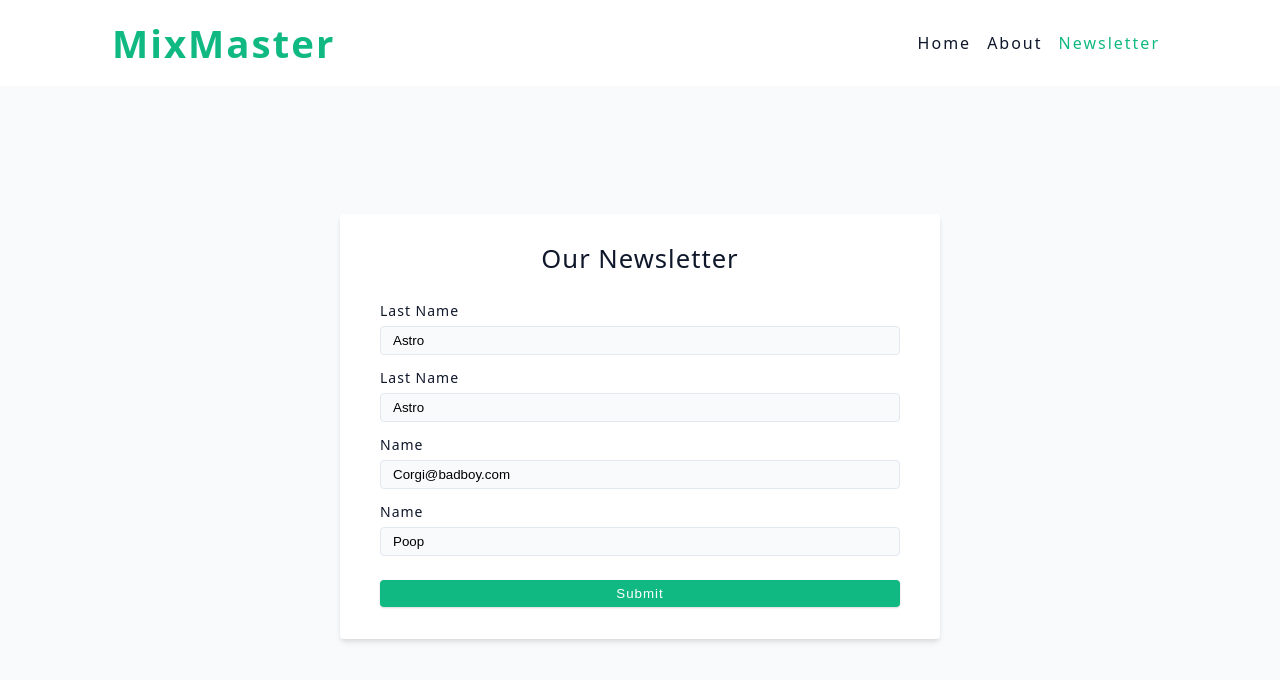
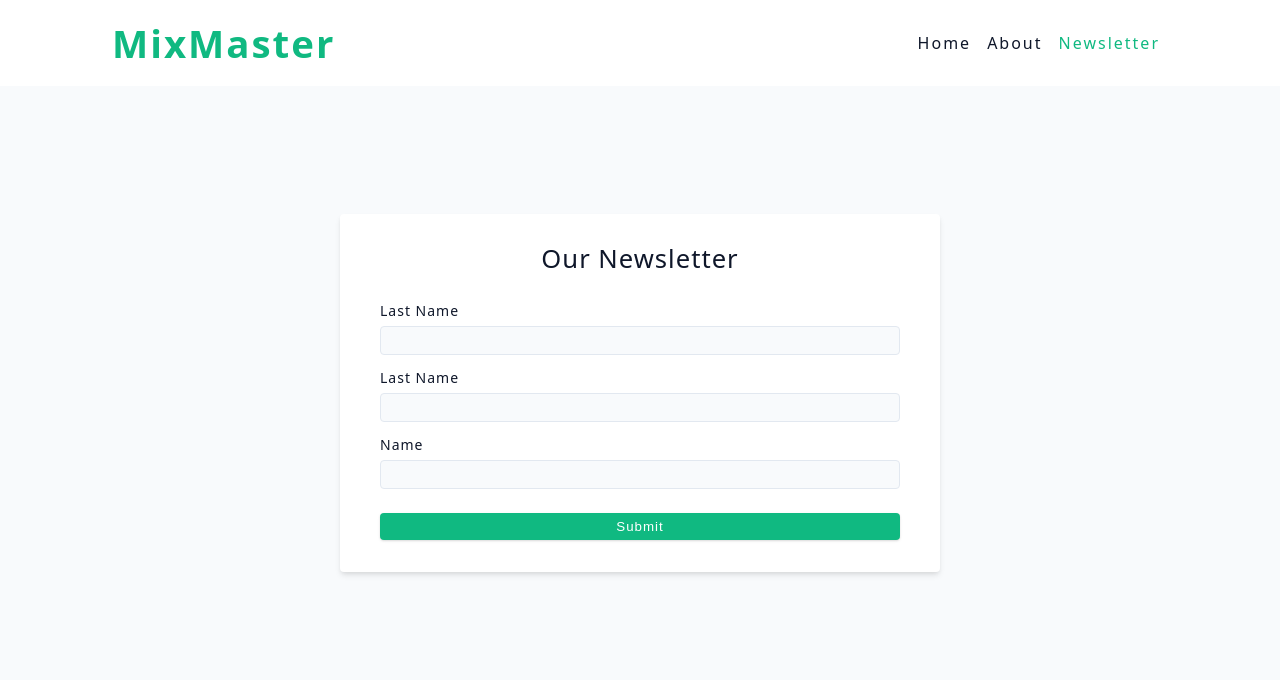
Before and after one commit to eastlee74/mixmaster, a React (Vite) app: page /newsletter in a window 1280 px wide. Shown: the top 680 px of the page. Built offline with nearby package versions, Linux system fonts and the light colour scheme.

Commit message:
SearchForm

```diff
--- a/src/App.jsx
+++ b/src/App.jsx
@@ -12,7 +12,7 @@ import {
 
 import { loader as landingLoader } from "./pages/landing";
 import { loader as singleCocktailLoader} from "./pages/cocktail"
-
+import { action as newsletterAction } from "./pages/newsletter";
 
 const router = createBrowserRouter([
   {
@@ -34,7 +34,8 @@ const router = createBrowserRouter([
       } ,
       {
         path: 'newsletter',
-        element: <Newsletter/>
+        element: <Newsletter/>,
+        action: newsletterAction,
       } ,
       {
         path: 'about',
--- a/src/components/SearchForm.jsx
+++ b/src/components/SearchForm.jsx
@@ -1,7 +1,28 @@
-const SearchForm = () => {
-    return (
-        <h2>SearchFrom</h2>
-    )
+import Wrapper from "../assets/wrappers/SearchForm"
+import {Form, useNavigation} from "react-router-dom"
+
+const SearchForm = ({searchTerm}) => {
+    const navigation = useNavigation()
+    const isSubmitting = navigation.state ==='submitting'
+    return <Wrapper>
+        <Form className="form">
+            <input
+            type="search"
+            name="search"
+            className="form-input"
+            defaultValue={searchTerm}
+           />
+           <button
+           type="submit"
+           className="btn"
+           disable={isSubmitting}
+           >
+            {isSubmitting?"searching...":"search"}
+           </button>
+        </Form>
+    </Wrapper>
+
+
 }
 
 export default SearchForm
--- a/src/pages/Landing.jsx
+++ b/src/pages/Landing.jsx
@@ -1,13 +1,16 @@
 import axios from "axios";
 import { useLoaderData } from "react-router-dom";
 import CocktailList from "../components/CocktailList.jsx";
+import SearchForm from "../components/SearchForm.jsx"
 
 
 const cocktailSearchUrl =
-  'https://www.thecocktaildb.com/api/json/v1/1/search.php?s=a';
+  'https://www.thecocktaildb.com/api/json/v1/1/search.php?s=';
 
-export const loader = async () =>{
-    const searchTerm = ''
+export const loader = async ({request}) =>{
+    const url = new URL (request.url)
+
+    const searchTerm = url.searchParams.get('search') || ''
     const response = await axios.get(`${cocktailSearchUrl}${searchTerm}`)
     return {drinks:response.data.drinks, searchTerm};
 }
@@ -17,6 +20,7 @@ const Landing =() => {
     const {drinks, searchTerm} = useLoaderData()
     // console.log(drinks)
     return <>
+    <SearchForm searchTerm={searchTerm}/>
     <CocktailList drinks={drinks}/>
         </>
 }
--- a/src/pages/Newsletter.jsx
+++ b/src/pages/Newsletter.jsx
@@ -1,5 +1,32 @@
+import { Form, redirect, useNavigation } from "react-router-dom";
+import axios from 'axios';
+import { toast } from "react-toastify";
+
+const newsletterUrl = 'https://jsonplaceholder.typicode.com/posts'
+
+export const action = async({request})=>{
+    const formData = await request.formData()
+    const data = Object.fromEntries(formData)
+
+try  {
+    const response = await axios.post(newsletterUrl, data)
+    console.log(response)
+    toast.success(response.data.msg)
+    return redirect('/')
+} catch(error){
+    console.log(error)
+    toast.error(error?.response?.data?.msg)
+    return error
+}
+
+}
+
+
 const Newsletter =() => {
-    return <form className = 'form'>
+    const navigation = useNavigation
+    const isSubmitting = navigation.state === 'submitting'
+    return (
+    <Form className = 'form' method='post'>
         <h4 style={{textAlign:'center', marginBottom: '2rem'}}>
             our newsletter
         </h4>
@@ -13,8 +40,8 @@ const Newsletter =() => {
                 className="form-input "
                 name="name"
                 id="name"
-                defaultValue='Astro'
-                 />
+                required
+                />
         </div>
         {/* lastName */}
         <div className="form-row">
@@ -26,7 +53,7 @@ const Newsletter =() => {
                 className="form-input "
                 name="lastName"
                 id="lastName"
-                defaultValue='Astro'
+                required
                  />
         </div>
          {/* email */}
@@ -39,26 +66,17 @@ const Newsletter =() => {
                 className="form-input "
                 name="email"
                 id="email"
-                defaultValue='Corgi@badboy.com'
+                required
                  />
         </div>
-         {/* name */}
-         <div className="form-row">
-            <label htmlFor="name" className='form-label'>
-                name
-            </label>
-            <input
-                type="text"
-                className="form-input "
-                name="name"
-                id="name"
-                defaultValue='Poop'
-                 />
-        </div>
-        <button type="submit" className="btn btn-block" style={{marginTop: '0.5rem'}}>
-            submit
+              <button type="submit"
+               className="btn btn-block"
+               style={{marginTop: '0.5rem'}}
+               disable={isSubmitting}
+               >
+            {isSubmitting ? 'submitting' : 'submit'}
         </button>
-    </form>
-}
+    </Form>
+)}
 
 export default Newsletter;
```
